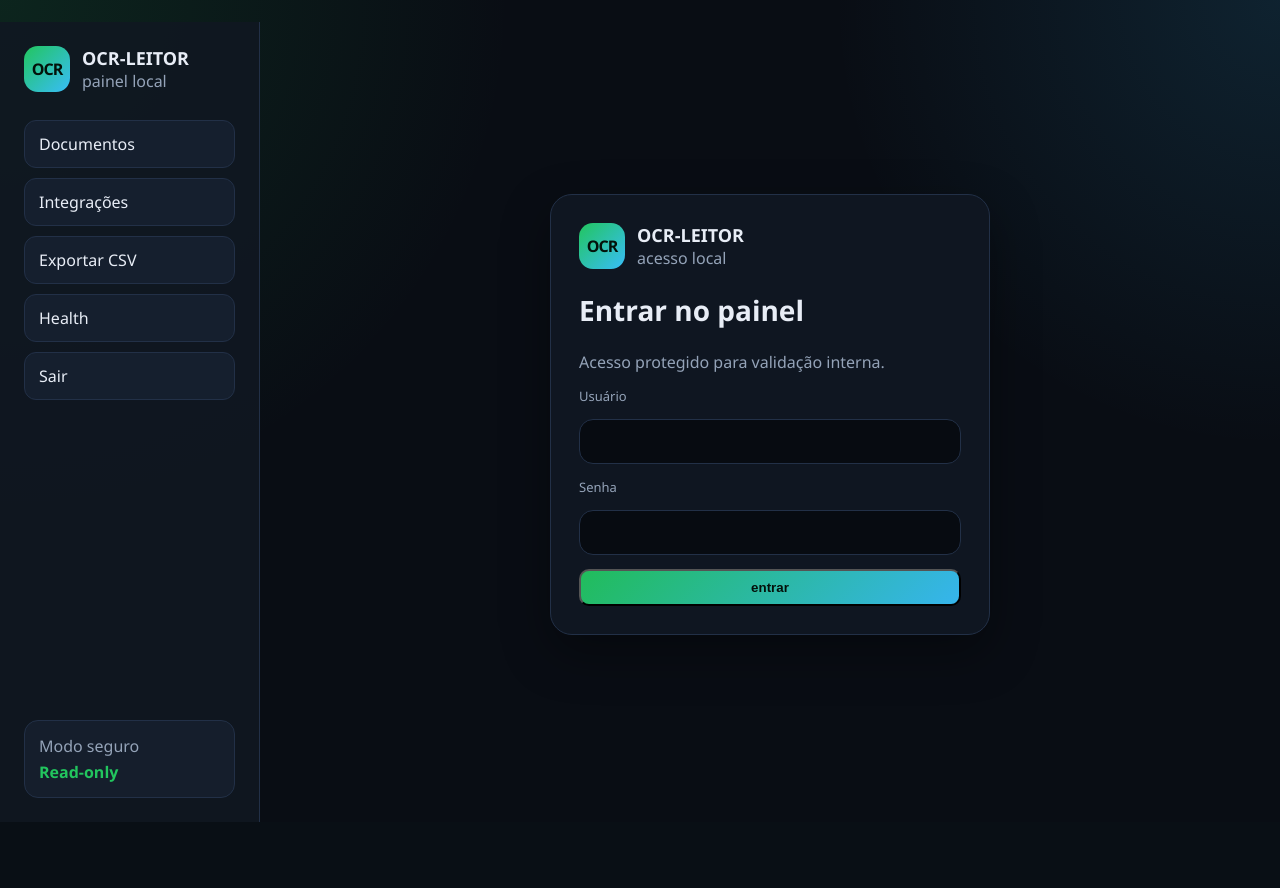
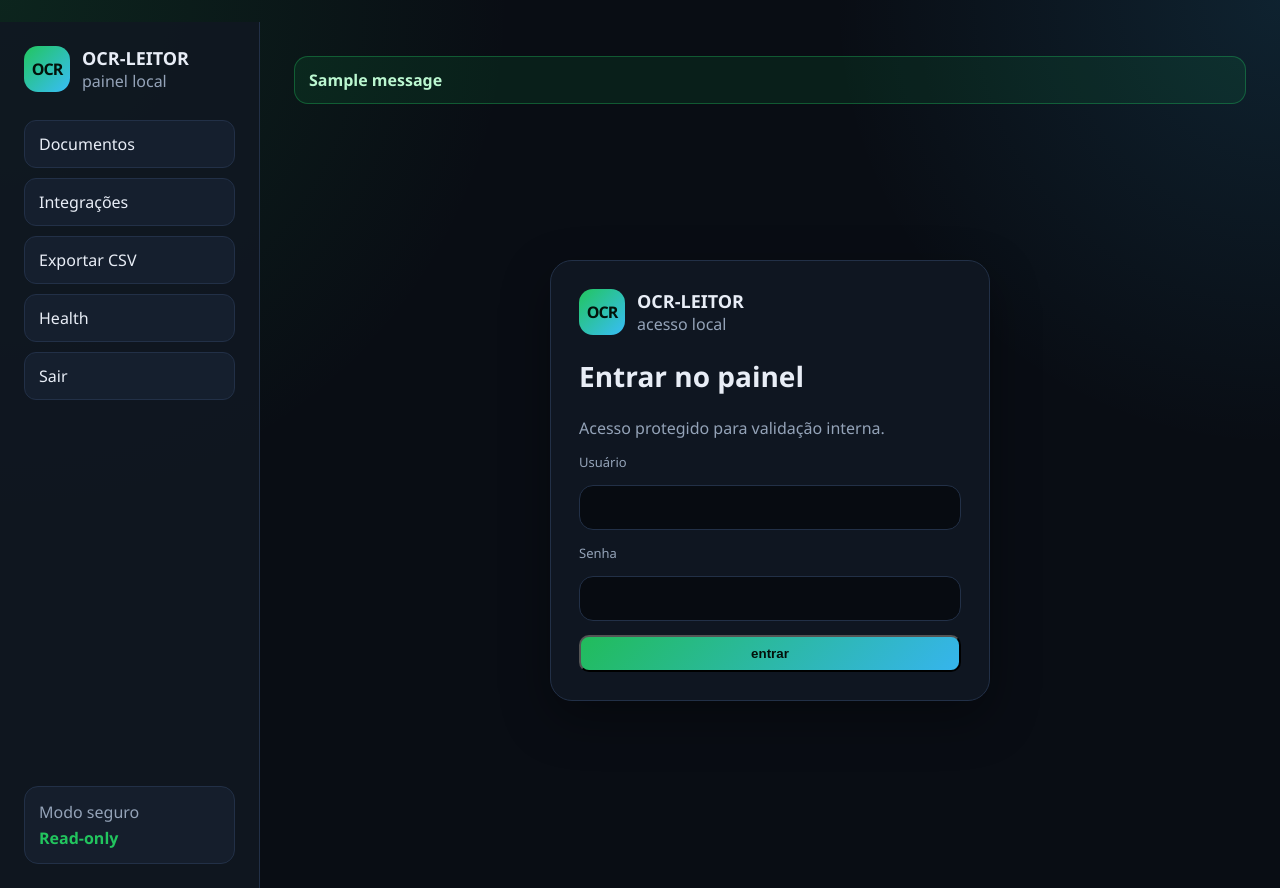
Before and after one commit to gpavi1/OCR-LEITOR, a Flask app: page /login in a window 1280 px wide. Before the commit the page ends 822 px from the top, so only its background shows below. Run offline with Flask 3, Linux system fonts and the light colour scheme; one stand-in notice (Sample message) is shown.

Commit message:
feat: adiciona seguranca operacional na integracao

```diff
--- a/web/app.py
+++ b/web/app.py
@@ -7,7 +7,7 @@ import sys
 from io import StringIO
 from decimal import Decimal, InvalidOperation
 
-from flask import Flask, render_template, abort, redirect, url_for, request, session, Response
+from flask import Flask, Response, abort, flash, redirect, render_template, request, session, url_for
 
 ROOT_DIR = Path(__file__).resolve().parents[1]
 if str(ROOT_DIR) not in sys.path:
--- a/web/static/style.css
+++ b/web/static/style.css
@@ -725,3 +725,38 @@ pre {
         grid-template-columns: 1fr;
     }
 }
+
+
+/* OCR-S2F-A: mensagens operacionais */
+.flash-messages {
+    display: grid;
+    gap: 10px;
+    margin: 0 0 18px 0;
+}
+
+.flash-message {
+    border-radius: 14px;
+    padding: 12px 14px;
+    border: 1px solid rgba(148, 163, 184, 0.22);
+    background: rgba(15, 23, 42, 0.78);
+    color: #e5eefb;
+    font-weight: 700;
+}
+
+.flash-success {
+    border-color: rgba(34, 197, 94, 0.35);
+    background: rgba(22, 163, 74, 0.12);
+    color: #bbf7d0;
+}
+
+.flash-error {
+    border-color: rgba(248, 113, 113, 0.45);
+    background: rgba(185, 28, 28, 0.16);
+    color: #fecaca;
+}
+
+.flash-warning {
+    border-color: rgba(251, 191, 36, 0.45);
+    background: rgba(180, 83, 9, 0.14);
+    color: #fde68a;
+}
--- a/web/templates/base.html
+++ b/web/templates/base.html
@@ -33,7 +33,19 @@
         </aside>
 
         <main class="content">
-            {% block content %}{% endblock %}
+            {% with messages = get_flashed_messages(with_categories=true) %}
+    {% if messages %}
+        <div class="flash-messages">
+            {% for category, message in messages %}
+                <div class="flash-message flash-{{ category }}">
+                    {{ message }}
+                </div>
+            {% endfor %}
+        </div>
+    {% endif %}
+{% endwith %}
+
+{% block content %}{% endblock %}
         </main>
     </div>
 </body>
--- a/web/templates/integracoes.html
+++ b/web/templates/integracoes.html
@@ -79,12 +79,12 @@
                             <a class="btn secondary" href="/exportar/documentos/{{ doc.id }}.csv">CSV</a>
                         </div>
 
-                        <form method="post" action="/integracoes/documentos/{{ doc.id }}/marcar-integrado">
+                        <form method="post" action="/integracoes/documentos/{{ doc.id }}/marcar-integrado" onsubmit="return confirm('Confirmar que este documento foi integrado?');">
                             <button class="btn" type="submit">marcar integrado</button>
                         </form>
 
-                        <form class="integration-failure" method="post" action="/integracoes/documentos/{{ doc.id }}/registrar-falha">
-                            <input type="text" name="erro" placeholder="motivo da falha">
+                        <form class="integration-failure" method="post" action="/integracoes/documentos/{{ doc.id }}/registrar-falha" onsubmit="return confirm('Confirmar o registro de falha deste documento?');">
+                            <input type="text" name="erro" placeholder="motivo da falha" required>
                             <button class="btn secondary" type="submit">registrar falha</button>
                         </form>
                     </div>
```
